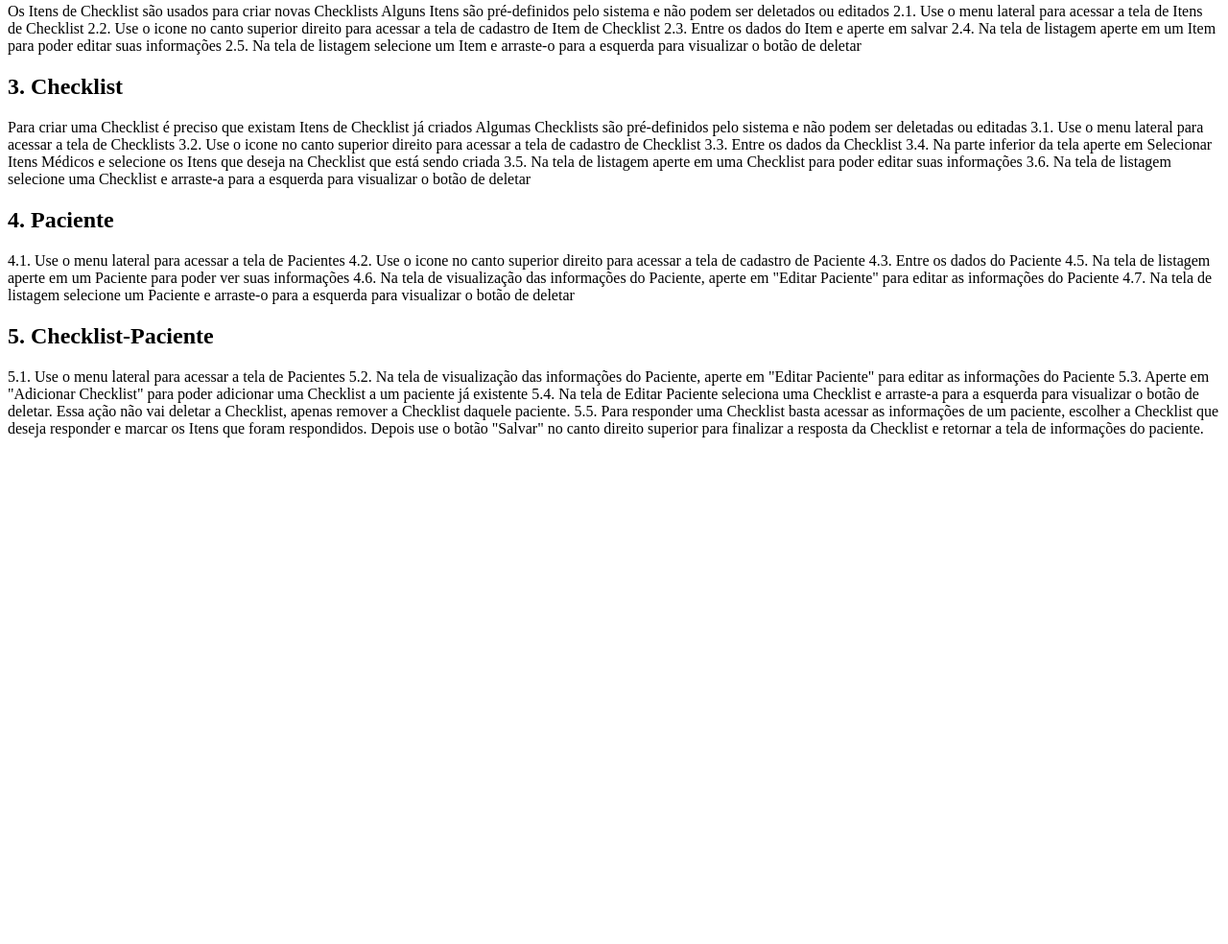
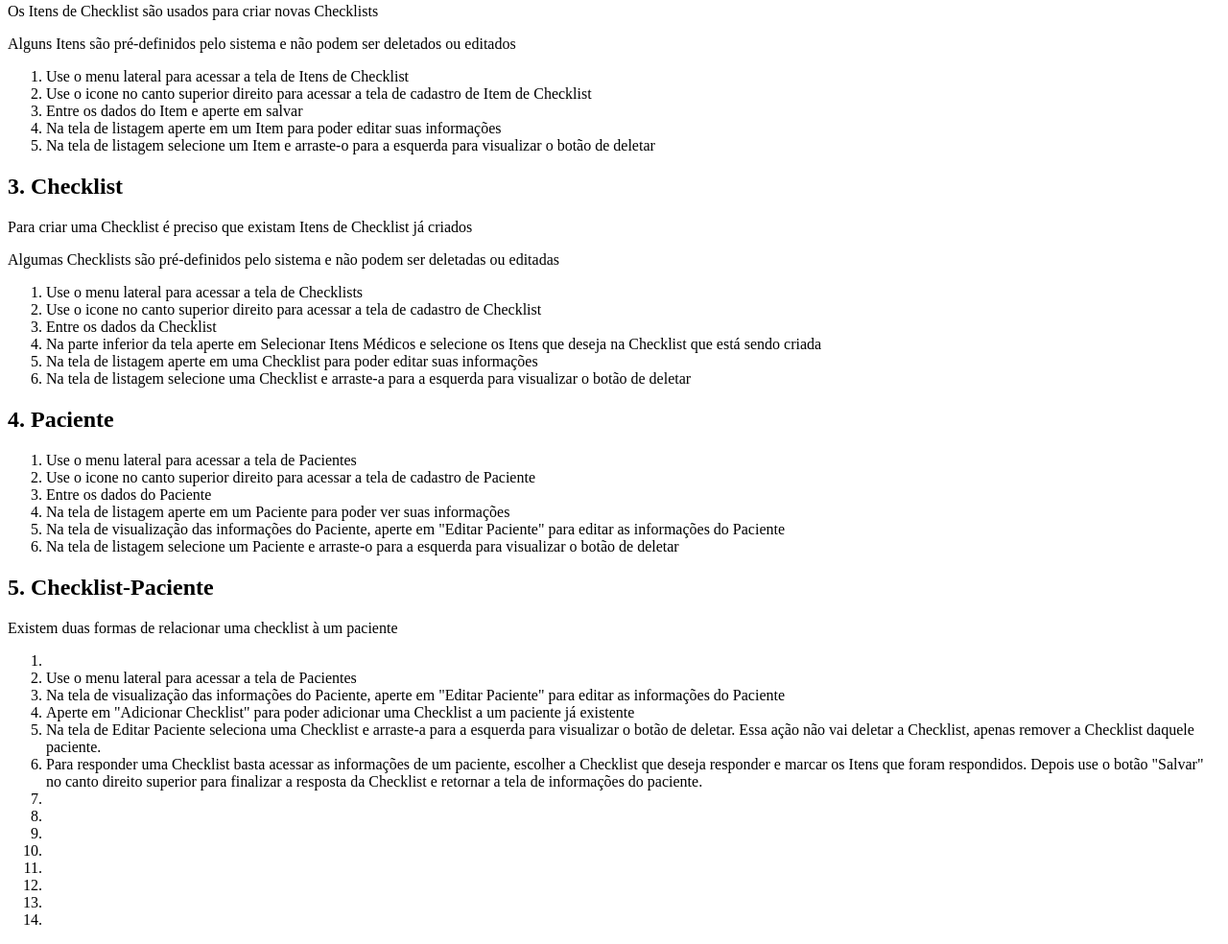
Before and after one commit to medCheckApp/medCheckFAQ, a plain HTML site: page index.html in a window 1280 px wide. Shown: the part 357-1341 px from the top of the page at 96% size. Before the commit the page ends 821 px from the top, so only its background shows below. Drawn offline with Linux system fonts and the light colour scheme.

Commit message:
Update index.html

```diff
--- a/index.html
+++ b/index.html
@@ -17,38 +17,57 @@
 </ol>
 
 <h2>2. Itens de Checklist</h2>
-Os Itens de Checklist são usados para criar novas Checklists
-Alguns Itens são pré-definidos pelo sistema e não podem ser deletados ou editados
+<p>Os Itens de Checklist são usados para criar novas Checklists</p>
+<p>Alguns Itens são pré-definidos pelo sistema e não podem ser deletados ou editados</p>
 
-	2.1. Use o menu lateral para acessar a tela de Itens de Checklist
-	2.2. Use o icone no canto superior direito para acessar a tela de cadastro de Item de Checklist
-	2.3. Entre os dados do Item e aperte em salvar
-	2.4. Na tela de listagem aperte em um Item para poder editar suas informações
-	2.5. Na tela de listagem selecione um Item e arraste-o para a esquerda para visualizar o botão de deletar
+<ol>
+ <li>Use o menu lateral para acessar a tela de Itens de Checklist</li>
+ <li>Use o icone no canto superior direito para acessar a tela de cadastro de Item de Checklist</li>
+ <li>Entre os dados do Item e aperte em salvar</li>
+ <li>Na tela de listagem aperte em um Item para poder editar suas informações</li>
+ <li>Na tela de listagem selecione um Item e arraste-o para a esquerda para visualizar o botão de deletar</li>
+</ol>
 
 <h2>3. Checklist</h2>
-Para criar uma Checklist é preciso que existam Itens de Checklist já criados
-Algumas Checklists são pré-definidos pelo sistema e não podem ser deletadas ou editadas
+<p>Para criar uma Checklist é preciso que existam Itens de Checklist já criados</p>
+<p>Algumas Checklists são pré-definidos pelo sistema e não podem ser deletadas ou editadas</p>
 
-	3.1. Use o menu lateral para acessar a tela de Checklists
-	3.2. Use o icone no canto superior direito para acessar a tela de cadastro de Checklist
-	3.3. Entre os dados da Checklist
-	3.4. Na parte inferior da tela aperte em Selecionar Itens Médicos e selecione os Itens que deseja na Checklist que está sendo criada
-	3.5. Na tela de listagem aperte em uma Checklist para poder editar suas informações
-	3.6. Na tela de listagem selecione uma Checklist e arraste-a para a esquerda para visualizar o botão de deletar
+<ol>
+ <li>Use o menu lateral para acessar a tela de Checklists</li>
+ <li>Use o icone no canto superior direito para acessar a tela de cadastro de Checklist</li>
+ <li>Entre os dados da Checklist</li>
+ <li>Na parte inferior da tela aperte em Selecionar Itens Médicos e selecione os Itens que deseja na Checklist que está sendo criada</li>
+ <li>Na tela de listagem aperte em uma Checklist para poder editar suas informações</li>
+ <li>Na tela de listagem selecione uma Checklist e arraste-a para a esquerda para visualizar o botão de deletar</li>
+</ol>
 
 <h2>4. Paciente</h2>
-	4.1. Use o menu lateral para acessar a tela de Pacientes
-	4.2. Use o icone no canto superior direito para acessar a tela de cadastro de Paciente
-	4.3. Entre os dados do Paciente
-	4.5. Na tela de listagem aperte em um Paciente para poder ver suas informações
-	4.6. Na tela de visualização das informações do Paciente, aperte em "Editar Paciente" para editar as informações do Paciente
-	4.7. Na tela de listagem selecione um Paciente e arraste-o para a esquerda para visualizar o botão de deletar
-
+<ol>
+ <li>Use o menu lateral para acessar a tela de Pacientes</li>
+ <li>Use o icone no canto superior direito para acessar a tela de cadastro de Paciente</li>
+ <li>Entre os dados do Paciente</li>
+ <li>Na tela de listagem aperte em um Paciente para poder ver suas informações</li>
+ <li>Na tela de visualização das informações do Paciente, aperte em "Editar Paciente" para editar as informações do Paciente</li>
+ <li>Na tela de listagem selecione um Paciente e arraste-o para a esquerda para visualizar o botão de deletar</li>
+</ol>
 
 <h2>5. Checklist-Paciente</h2>
-	5.1. Use o menu lateral para acessar a tela de Pacientes
-	5.2. Na tela de visualização das informações do Paciente, aperte em "Editar Paciente" para editar as informações do Paciente
-	5.3. Aperte em "Adicionar Checklist" para poder adicionar uma Checklist a um paciente já existente
-	5.4. Na tela de Editar Paciente seleciona uma Checklist e arraste-a para a esquerda para visualizar o botão de deletar. Essa ação não vai deletar a Checklist, apenas remover a Checklist daquele paciente.
-	5.5. Para responder uma Checklist basta acessar as informações de um paciente, escolher a Checklist que deseja responder e marcar os Itens que foram respondidos. Depois use o botão "Salvar" no canto direito superior para finalizar a resposta da Checklist e retornar a tela de informações do paciente.
+<p>Existem duas formas de relacionar uma checklist à um paciente</p>
+<ol>
+ <li>
+  <li>Use o menu lateral para acessar a tela de Pacientes</li>
+  <li>Na tela de visualização das informações do Paciente, aperte em "Editar Paciente" para editar as informações do Paciente</li>
+  <li>Aperte em "Adicionar Checklist" para poder adicionar uma Checklist a um paciente já existente</li>
+  <li>Na tela de Editar Paciente seleciona uma Checklist e arraste-a para a esquerda para visualizar o botão de deletar. Essa ação não vai deletar a Checklist, apenas remover a Checklist daquele paciente.</li>
+  <li>Para responder uma Checklist basta acessar as informações de um paciente, escolher a Checklist que deseja responder e marcar os Itens que foram respondidos. Depois use o botão "Salvar" no canto direito superior para finalizar a resposta da Checklist e retornar a tela de informações do paciente.</li>
+ </li>
+ <li>
+  <li></li>
+  <li></li>
+  <li></li>
+  <li></li>
+  <li></li>
+  <li></li>
+  <li></li>
+ </li>
+</ol>
```
Lines whose indentation alone changed are shown as unchanged.
